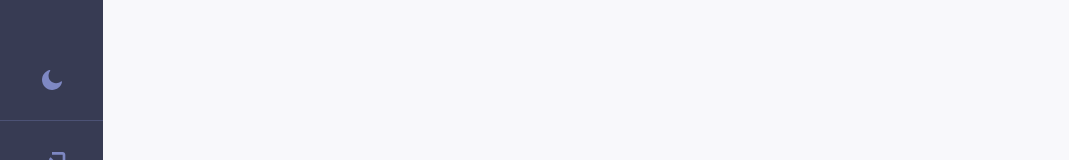
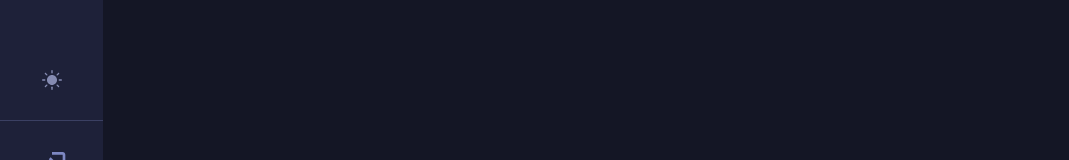
Before and after one commit to GlenOttley/invoice-app, a React (Create React App) app in the folder frontend/: page / in a window 1280 px wide. Shown: the part 596-756 px from the top of the page, without its empty margins (0-1069 px from the left). Built offline with nearby package versions, Linux system fonts and the light colour scheme.

Commit message:
set default theme to dark for frotendmentor screenshot

```diff
--- a/frontend/src/App.tsx
+++ b/frontend/src/App.tsx
@@ -17,7 +17,7 @@ import { getDesignTokens } from './themes'
 import CustomContainer from './components/CustomContainer'
 
 const App = (): JSX.Element => {
-  const [mode, setMode] = useState<PaletteMode>('light')
+  const [mode, setMode] = useState<PaletteMode>('dark')
   const theme = useMemo(() => createTheme(getDesignTokens(mode)), [mode])
 
   return (
```
